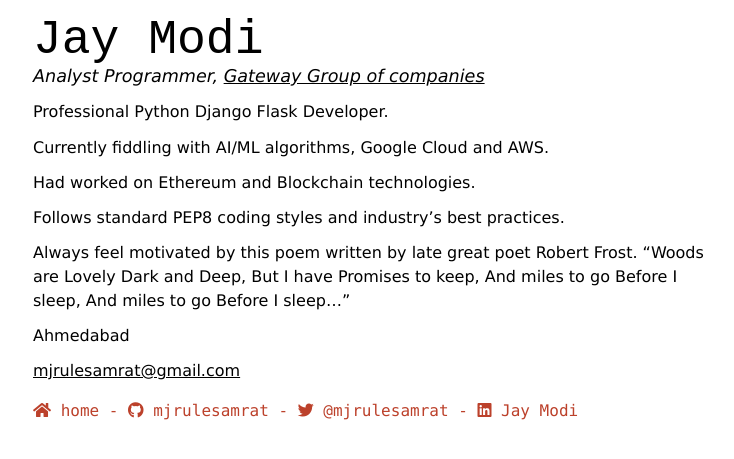
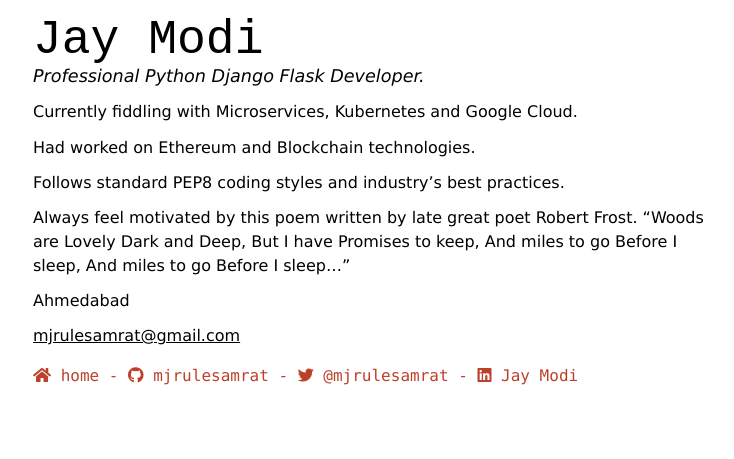
Before and after one commit to mjrulesamrat/mjrulesamrat.github.io, a Jekyll site: the page built from index.md, in a window 1280 px wide. Shown: the top 459 px of the page, without its empty margins (299-1033 px from the left). Built offline with Jekyll 4.4.1, drawn with Linux system fonts in a browser that asks for light colours; nearby versions of some CDN libraries; a style sheet for code colours, icons or effects is not loaded.

Commit message:
Update README

```diff
--- a/index.md
+++ b/index.md
@@ -3,11 +3,10 @@
 title: Jay Modi's CV
 ---
 # Jay Modi
-Analyst Programmer, [Gateway Group of companies](https://thegatewaycorp.com)
 
 Professional Python Django Flask Developer.
 
-Currently fiddling with AI/ML algorithms, Google Cloud and AWS.
+Currently fiddling with Microservices, Kubernetes and Google Cloud.
 
 Had worked on Ethereum and Blockchain technologies.
 
```
